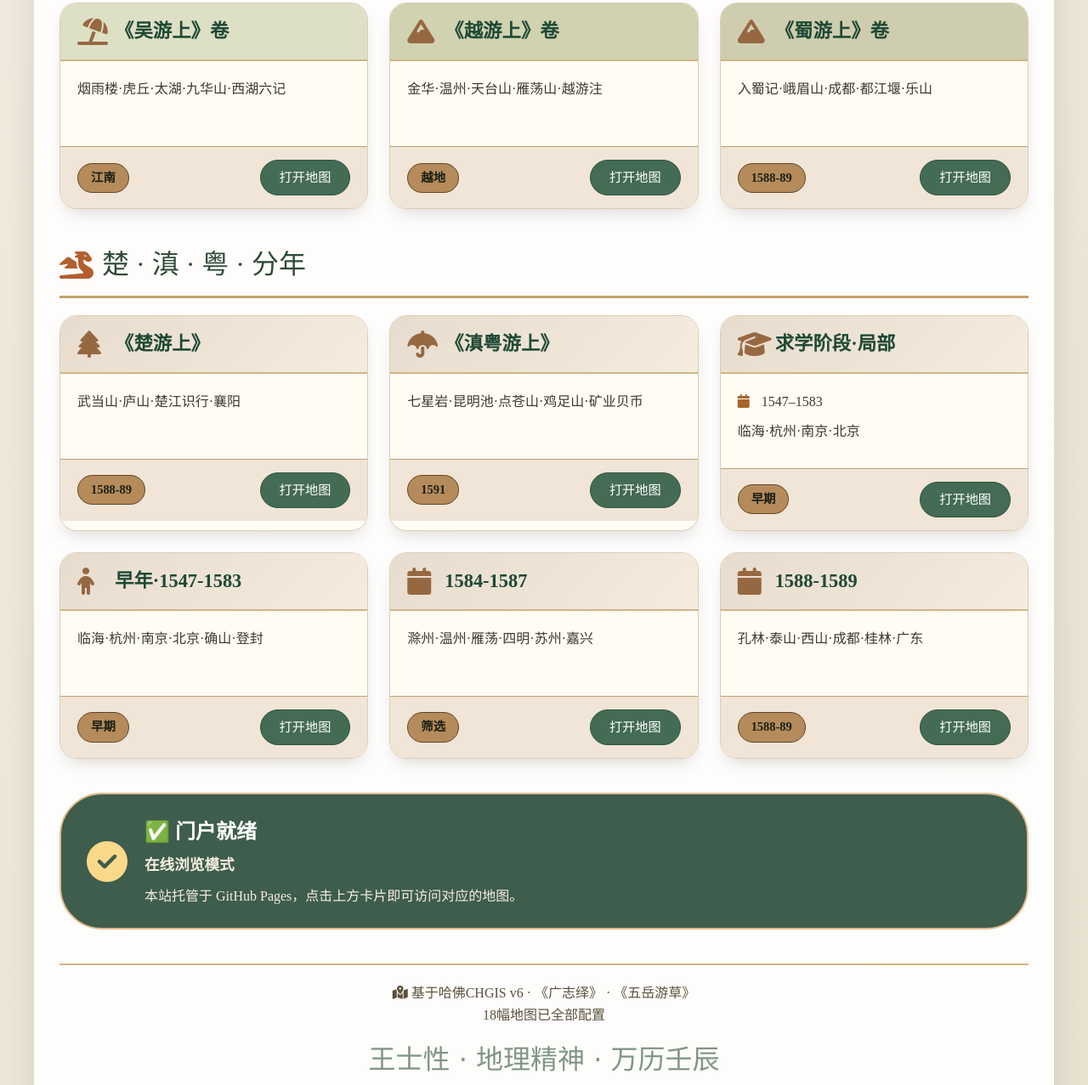
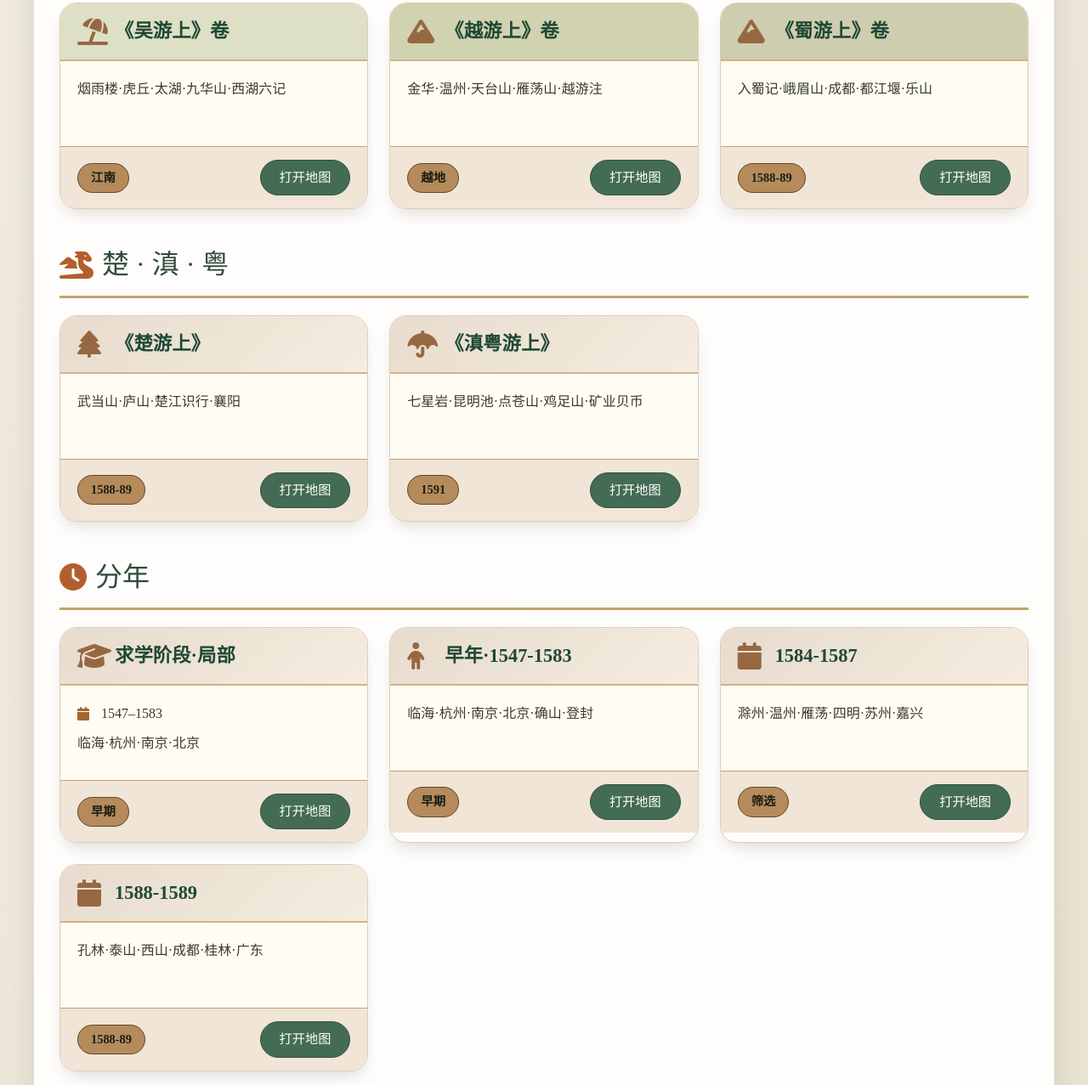
Before and after one commit to xguan9648-max/Wang-Shixing-Literary-Map, a plain HTML site: page index.html in a window 1280 px wide. Shown: the part 1768-3045 px from the top of the page at 85% size. Drawn offline with nearby package versions, Linux system fonts and the light colour scheme; a web font is replaced by a local one.

Commit message:
拆分第四栏：'楚·滇·粤'与'分年'独立为两个栏目

```diff
--- a/index.html
+++ b/index.html
@@ -350,11 +350,16 @@
             <div class="map-card"><div class="card-header" style="background:#cfcdaf;"><i class="fas fa-mountain"></i><h3>《蜀游上》卷</h3></div><div class="card-body"><p>入蜀记·峨眉山·成都·都江堰·乐山</p></div><div class="card-footer"><span class="year-badge">1588-89</span><a class="btn-map" href="蜀游上.html" target="_blank">打开地图</a></div></div>
         </div>
 
-        <!-- ========= 第四类：楚·滇·粤·分年 ========= -->
-        <div class="section-title"><i class="fas fa-dragon"></i> 楚 · 滇 · 粤 · 分年</div>
+        <!-- ========= 第四类：楚·滇·粤 ========= -->
+        <div class="section-title"><i class="fas fa-dragon"></i> 楚 · 滇 · 粤</div>
         <div class="map-grid">
             <div class="map-card"><div class="card-header"><i class="fas fa-tree"></i><h3>《楚游上》</h3></div><div class="card-body"><p>武当山·庐山·楚江识行·襄阳</p></div><div class="card-footer"><span class="year-badge">1588-89</span><a class="btn-map" href="楚游上.html" target="_blank">打开地图</a></div></div>
             <div class="map-card"><div class="card-header"><i class="fas fa-umbrella"></i><h3>《滇粤游上》</h3></div><div class="card-body"><p>七星岩·昆明池·点苍山·鸡足山·矿业贝币</p></div><div class="card-footer"><span class="year-badge">1591</span><a class="btn-map" href="滇粤游上.html" target="_blank">打开地图</a></div></div>
+        </div>
+
+        <!-- ========= 第五类：分年 ========= -->
+        <div class="section-title"><i class="fas fa-clock"></i> 分年</div>
+        <div class="map-grid">
             <div class="map-card"><div class="card-header"><i class="fas fa-graduation-cap"></i><h3>求学阶段·局部</h3></div><div class="card-body"><p><i class="fas fa-calendar"></i> 1547–1583</p><p>临海·杭州·南京·北京</p></div><div class="card-footer"><span class="year-badge">早期</span><a class="btn-map" href="求学阶段局部.html" target="_blank">打开地图</a></div></div>
             <div class="map-card"><div class="card-header"><i class="fas fa-child"></i><h3>早年·1547-1583</h3></div><div class="card-body"><p>临海·杭州·南京·北京·确山·登封</p></div><div class="card-footer"><span class="year-badge">早期</span><a class="btn-map" href="王士性行程地图%20(1547-1583).html" target="_blank">打开地图</a></div></div>
             <div class="map-card"><div class="card-header"><i class="fas fa-calendar"></i><h3>1584-1587</h3></div><div class="card-body"><p>滁州·温州·雁荡·四明·苏州·嘉兴</p></div><div class="card-footer"><span class="year-badge">筛选</span><a class="btn-map" href="王士性行程地图%20(1584-1587).html" target="_blank">打开地图</a></div></div>
```
